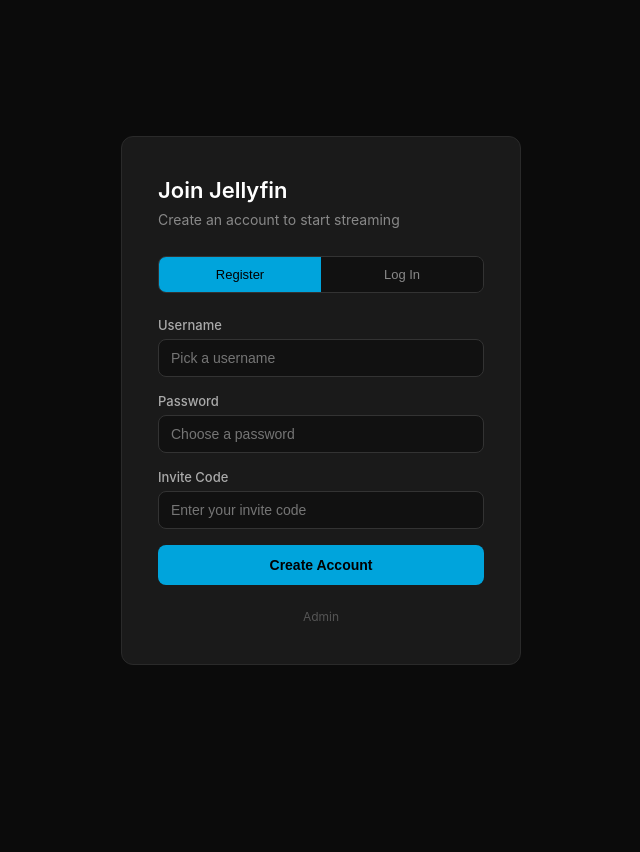
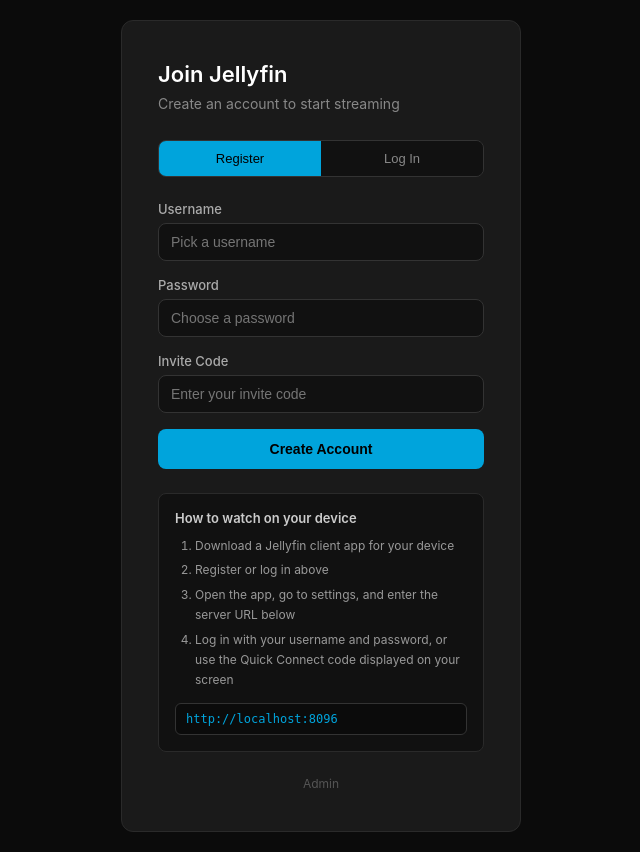
Before and after one commit to chiappone/Jellyfin_user_registration, a Flask app: page / in a window 1280 px wide. Shown: the whole page, without its empty margins (319-959 px from the left). Before the commit the page ends 665 px from the top, so only its background shows below. Run offline with Flask 3, Linux system fonts and the light colour scheme.

Commit message:
Add user instructions with server URL to registration page
- Pass jellyfin_url from settings to register template
- Add "How to watch on your device" steps below login/register forms
- Show configured server URL in selectable box
- Generic client download text (no vendor-specific link)
- Instructions hide after successful login/register

```diff
--- a/app.py
+++ b/app.py
@@ -190,7 +190,8 @@ def get_public_url():
 
 @app.route("/")
 def index():
-    return render_template("register.html", server_name=load_settings().get("server_name", "Jellyfin"))
+    s = load_settings()
+    return render_template("register.html", server_name=s.get("server_name", "Jellyfin"), jellyfin_url=s.get("jellyfin_public_url") or s.get("jellyfin_url", ""))
 
 
 @app.route("/admin")
--- a/templates/register.html
+++ b/templates/register.html
@@ -165,6 +165,41 @@
             font-size: 13px;
         }
         .success-links a:hover { text-decoration: underline; }
+        .instructions {
+            margin-top: 24px;
+            padding: 16px;
+            background: #111;
+            border: 1px solid #2a2a2a;
+            border-radius: 8px;
+        }
+        .instructions h3 {
+            font-size: 13px;
+            font-weight: 600;
+            color: #ccc;
+            margin-bottom: 10px;
+        }
+        .instructions ol {
+            padding-left: 20px;
+            font-size: 12px;
+            color: #999;
+            line-height: 1.7;
+        }
+        .instructions ol li {
+            margin-bottom: 4px;
+        }
+        .instructions .server-url {
+            display: block;
+            margin-top: 12px;
+            padding: 8px 10px;
+            background: #0b0b0b;
+            border: 1px solid #333;
+            border-radius: 6px;
+            font-family: 'SF Mono', 'Fira Code', monospace;
+            font-size: 12px;
+            color: #00a4dc;
+            word-break: break-all;
+            user-select: all;
+        }
         .admin-link {
             display: block;
             text-align: center;
@@ -212,6 +247,17 @@
 
         <div id="message" class="message"></div>
 
+        <div class="instructions">
+            <h3>How to watch on your device</h3>
+            <ol>
+                <li>Download a Jellyfin client app for your device</li>
+                <li>Register or log in above</li>
+                <li>Open the app, go to settings, and enter the server URL below</li>
+                <li>Log in with your username and password, or use the Quick Connect code displayed on your screen</li>
+            </ol>
+            <span class="server-url">{{ jellyfin_url }}</span>
+        </div>
+
         <div class="admin-link">
             <a href="/admin">Admin</a>
         </div>
@@ -236,10 +282,10 @@
         const msg = document.getElementById('message');
 
         function showSuccess(data) {
-            // Hide tabs and forms
             document.getElementById('tabs').style.display = 'none';
             document.querySelectorAll('.form-panel').forEach(p => p.classList.remove('active'));
             document.getElementById('page-subtitle').style.display = 'none';
+            document.querySelector('.instructions').style.display = 'none';
 
             msg.className = 'message success';
             let html = '<h1>' + data.message + '</h1>';
@@ -267,7 +313,6 @@
             msg.textContent = msg_text;
         }
 
-        // Register form
         document.getElementById('register-form').addEventListener('submit', async (e) => {
             e.preventDefault();
             const btn = document.getElementById('reg-btn');
@@ -300,7 +345,6 @@
             btn.textContent = 'Create Account';
         });
 
-        // Login form
         document.getElementById('login-form').addEventListener('submit', async (e) => {
             e.preventDefault();
             const btn = document.getElementById('login-btn');
@@ -332,7 +376,6 @@
             btn.textContent = 'Log In';
         });
 
-        // QC authorize
         async function authorizeQC() {
             const codeInput = document.getElementById('qc-code-input');
             const qcBtn = document.getElementById('qc-btn');
@@ -374,7 +417,6 @@
             qcBtn.textContent = 'Authorize';
         }
 
-        // Auto-uppercase + digits-only for QC input
         document.addEventListener('input', (e) => {
             if (e.target.id === 'qc-code-input') {
                 e.target.value = e.target.value.replace(/\D/g, '').slice(0, 6);
```
